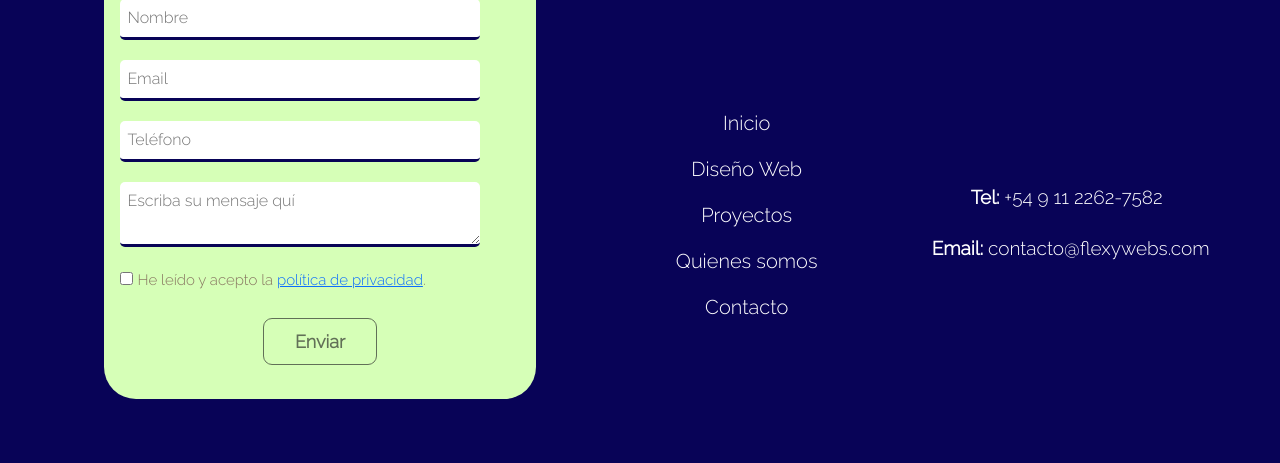
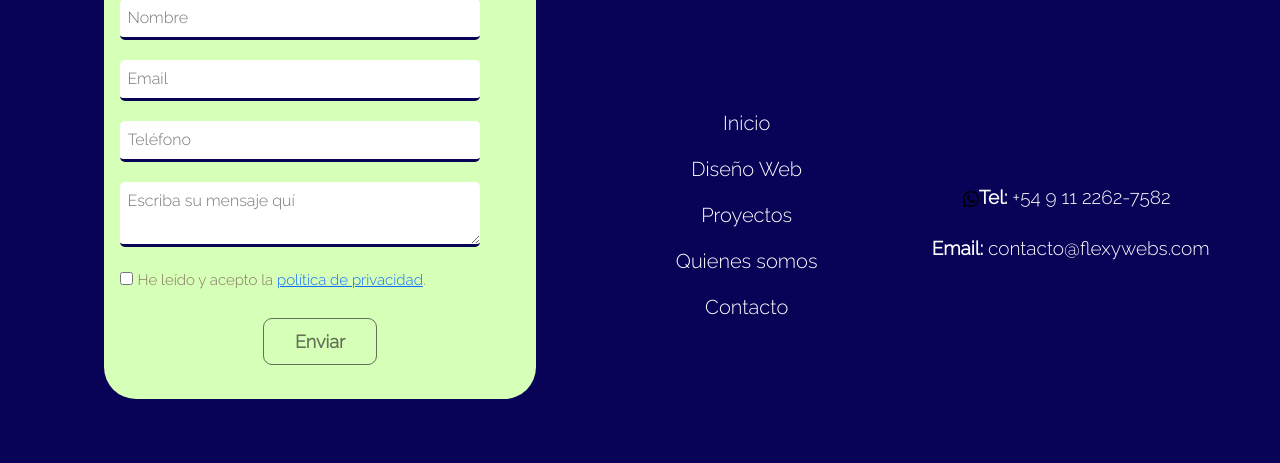
Before and after one commit to sofiaarrue/WebInn, a PHP site: page /index.php in a window 1280 px wide. Shown: the part 3003-3466 px from the top of the page. Run offline with PHP 8.4, Linux system fonts and the light colour scheme; some libraries are stand-ins or nearby versions.

Commit message:
img logo

```diff
--- a/footer.php
+++ b/footer.php
@@ -53,7 +53,7 @@
                     </ul>
                 </div>
                 <div class="col-12 col-md-8 my-auto text-center">
-                    <p><a href="https://api.whatsapp.com/send?phone=91122627582" target="_blank" style="text-decoration: none; color: #fff;"><i class="bi bi-whatsapp"></i><b>Tel:</b> +54 9 11 2262-7582</p></a>
+                    <p><a href="https://api.whatsapp.com/send?phone=91122627582" target="_blank" style="text-decoration: none; color: #fff;"><img src="imagenes/whatsapp.svg"><b>Tel:</b> +54 9 11 2262-7582</p></a>
                     <p><a href="mailto:contacto@flexywebs.com" target="_blank" style="text-decoration: none; color: #fff;"><i class="fa-solid fa-envelope footer__i p-1"></i> <b>Email: </b>contacto@flexywebs.com</p></a>
                 </div>
             </div>
```
Also changed, not shown: imagenes/whatsapp.svg (added).
